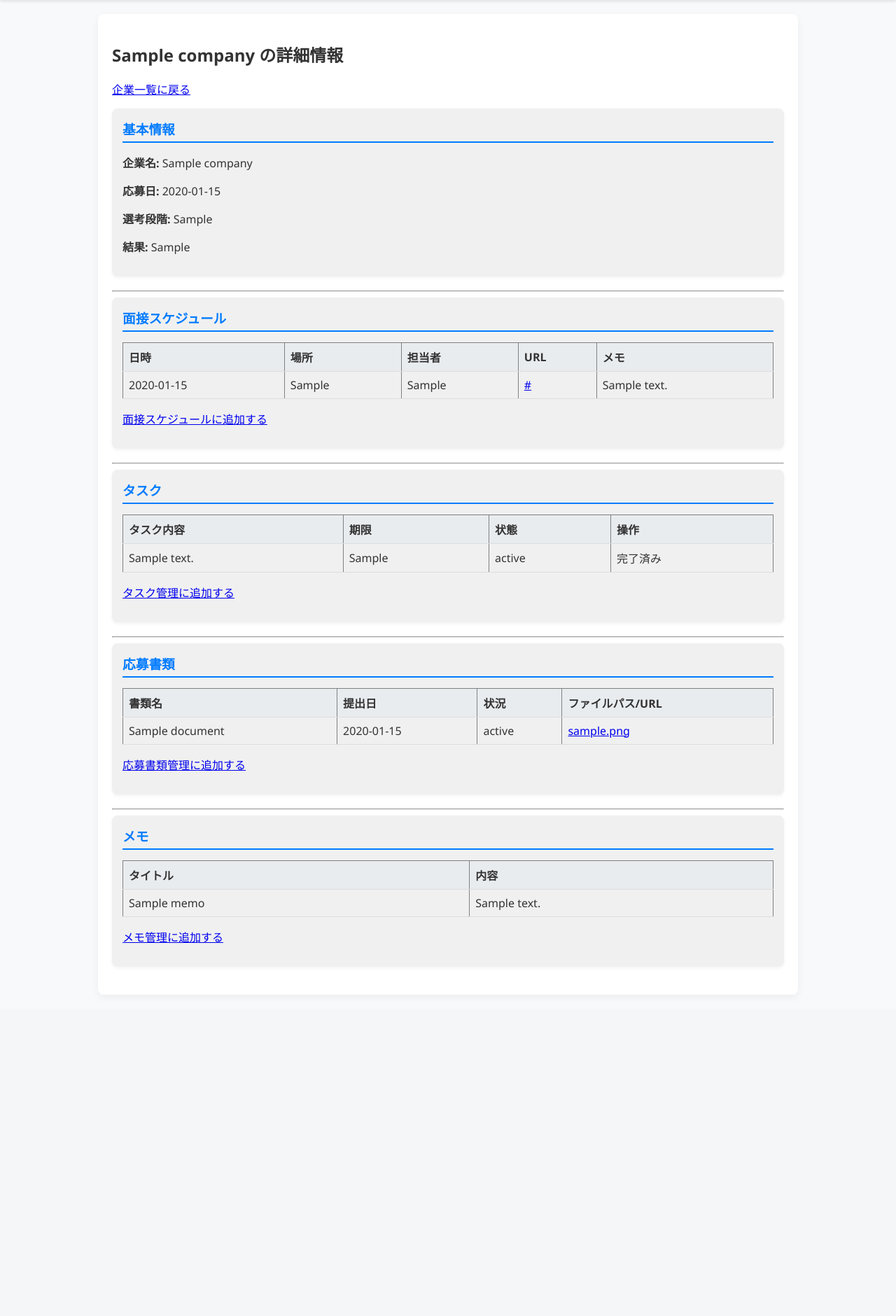
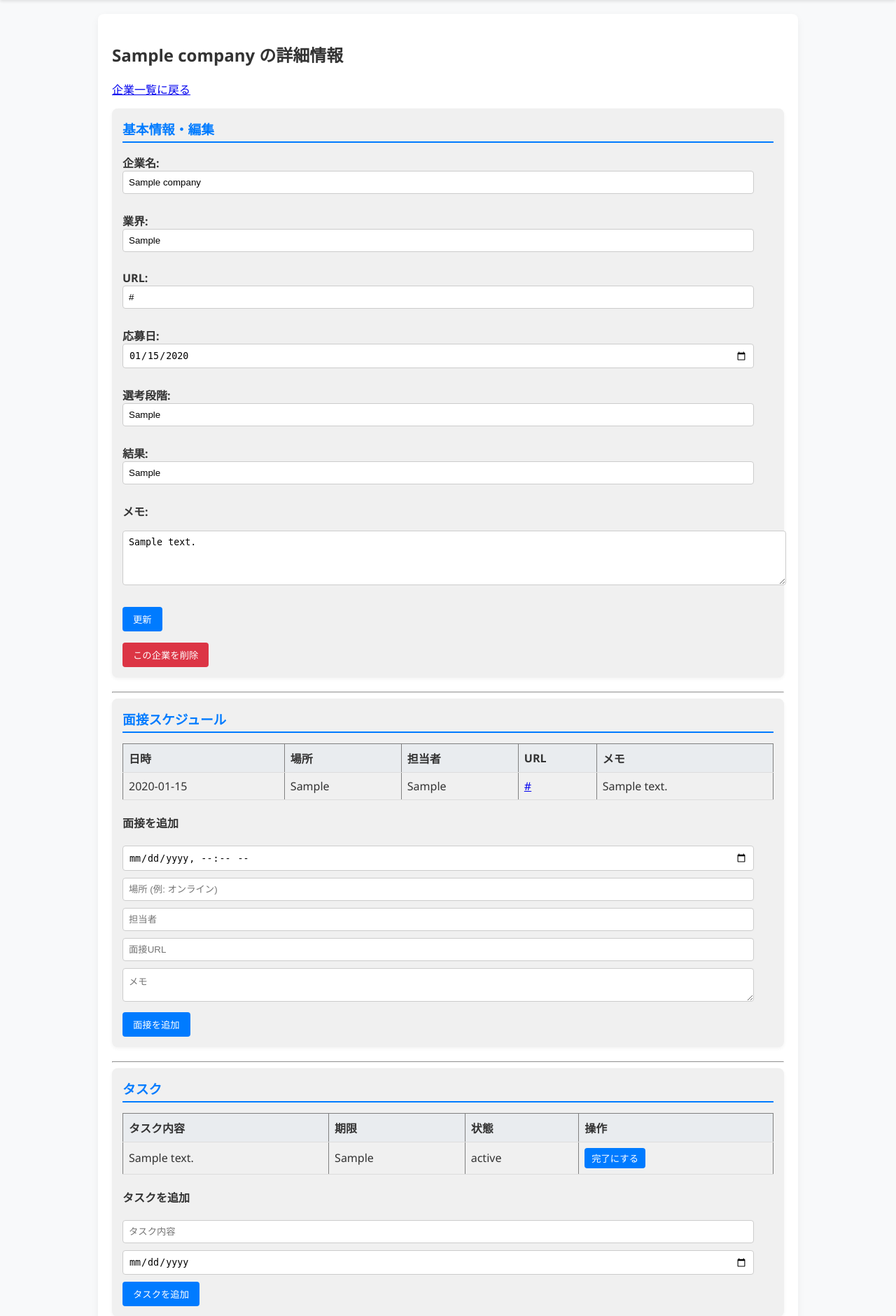
Before and after one commit to KA7zzz/syukatsuapp, a Flask app: page /company/1 in a window 1280 px wide. Shown: the part 55-1935 px from the top of the page at 70% size. Before the commit the page ends 1402 px from the top, so only its background shows below. Run offline with Flask 3, Linux system fonts and the light colour scheme; a user stored in the database is signed in; tables that the repository leaves empty hold one stand-in row (values such as "Sample post").

Commit message:
企業詳細ページにおいて、企業情報の編集フォームを追加し、面接、タスク、書類、メモの追加機能を強化しました。また、各セクションの見出しを改善し、ユーザーインターフェースを向上させました。

```diff
--- a/templates/company_detail.html
+++ b/templates/company_detail.html
@@ -7,11 +7,21 @@
     <p><a href="{{ url_for('dashboard') }}">企業一覧に戻る</a></p>
 
     <div class="company-detail-section">
-        <h3>基本情報</h3>
-        <p><strong>企業名:</strong> {{ company.name }}</p>
-        <p><strong>応募日:</strong> {{ company.application_date }}</p>
-        <p><strong>選考段階:</strong> {{ company.selection_stage }}</p>
-        <p><strong>結果:</strong> {{ company.result }}</p>
+        <h3>基本情報・編集</h3>
+        <form action="{{ url_for('edit_company', company_id=company.id) }}" method="post">
+            <p><strong>企業名:</strong> <input type="text" name="name" value="{{ company.name }}" required></p>
+            <p><strong>業界:</strong> <input type="text" name="industry" value="{{ company.industry or '' }}"></p>
+            <p><strong>URL:</strong> <input type="url" name="url" value="{{ company.url or '' }}"></p>
+            <p><strong>応募日:</strong> <input type="date" name="application_date" value="{{ company.application_date or '' }}"></p>
+            <p><strong>選考段階:</strong> <input type="text" name="selection_stage" value="{{ company.selection_stage or '' }}"></p>
+            <p><strong>結果:</strong> <input type="text" name="result" value="{{ company.result or '' }}"></p>
+            <p><strong>メモ:</strong></p>
+            <textarea name="notes" rows="4" style="width:100%;">{{ company.notes or '' }}</textarea>
+            <p><input type="submit" value="更新" class="btn btn-primary"></p>
+        </form>
+        <form action="{{ url_for('delete_company', company_id=company.id) }}" method="post" onsubmit="return confirm('本当にこの企業情報を削除しますか？関連する全ての情報が削除されます。');">
+            <input type="submit" value="この企業を削除" class="btn btn-danger">
+        </form>
     </div>
 
     <hr>
@@ -44,7 +54,15 @@
         {% else %}
             <p>この企業には面接情報が登録されていません。</p>
         {% endif %}
-        <p><a href="{{ url_for('interviews') }}">面接スケジュールに追加する</a></p>
+        <h4>面接を追加</h4>
+        <form action="{{ url_for('add_interview', company_id=company.id) }}" method="post">
+            <input type="datetime-local" name="date_time" required>
+            <input type="text" name="location" placeholder="場所 (例: オンライン)">
+            <input type="text" name="person" placeholder="担当者">
+            <input type="url" name="url" placeholder="面接URL">
+            <textarea name="notes" placeholder="メモ"></textarea>
+            <input type="submit" value="面接を追加">
+        </form>
     </div>
 
     <hr>
@@ -68,14 +86,9 @@
                         <td>{{ task.deadline }}</td>
                         <td>{{ task.status }}</td>
                         <td>
-                            {% if task.status == '未完了' %}
-                                <form action="{{ url_for('complete_task') }}" method="post" style="display:inline;">
-                                    <input type="hidden" name="task_id" value="{{ task.id }}">
-                                    <input type="submit" value="完了" style="padding: 5px 10px; background-color: #28a745; color: white; border: none; border-radius: 4px; cursor: pointer;">
-                                </form>
-                            {% else %}
-                                <span>完了済み</span>
-                            {% endif %}
+                            <form action="{{ url_for('toggle_task', task_id=task.id) }}" method="post" style="display:inline;">
+                                <input type="submit" value="{{ '未完了に戻す' if task.status == '完了' else '完了にする' }}" style="padding: 5px 10px; border: none; border-radius: 4px; cursor: pointer;">
+                            </form>
                         </td>
                     </tr>
                     {% endfor %}
@@ -84,7 +97,12 @@
         {% else %}
             <p>この企業に関連するタスクは登録されていません。</p>
         {% endif %}
-        <p><a href="{{ url_for('tasks') }}">タスク管理に追加する</a></p>
+        <h4>タスクを追加</h4>
+        <form action="{{ url_for('add_task', company_id=company.id) }}" method="post">
+            <input type="text" name="content" placeholder="タスク内容" required>
+            <input type="date" name="deadline">
+            <input type="submit" value="タスクを追加">
+        </form>
     </div>
 
     <hr>
@@ -115,7 +133,14 @@
         {% else %}
             <p>この企業に関連する応募書類は登録されていません。</p>
         {% endif %}
-        <p><a href="{{ url_for('documents') }}">応募書類管理に追加する</a></p>
+        <h4>書類を追加</h4>
+        <form action="{{ url_for('add_document', company_id=company.id) }}" method="post">
+            <input type="text" name="document_name" placeholder="書類名" required>
+            <input type="date" name="submission_date">
+            <input type="text" name="status" placeholder="状況 (例: 提出済み)">
+            <input type="text" name="file_path" placeholder="ファイルパス/URL">
+            <input type="submit" value="書類を追加">
+        </form>
     </div>
 
     <hr>
@@ -134,7 +159,7 @@
                     {% for memo in memos %}
                     <tr>
                         <td>{{ memo.title }}</td>
-                        <td>{{ memo.content }}</td>
+                        <td>{{ memo.content|safe }}</td>
                     </tr>
                     {% endfor %}
                 </tbody>
@@ -142,7 +167,12 @@
         {% else %}
             <p>この企業に関連するメモは登録されていません。</p>
         {% endif %}
-        <p><a href="{{ url_for('memos') }}">メモ管理に追加する</a></p>
+        <h4>メモを追加</h4>
+        <form action="{{ url_for('add_memo', company_id=company.id) }}" method="post">
+            <input type="text" name="title" placeholder="タイトル" required>
+            <textarea name="content" placeholder="内容"></textarea>
+            <input type="submit" value="メモを追加">
+        </form>
     </div>
 
     <style>
@@ -160,6 +190,10 @@
             padding-bottom: 5px;
             margin-bottom: 15px;
         }
+        .company-detail-section h4 {
+            margin-top: 20px;
+            color: #333;
+        }
         .company-detail-section table {
             margin-top: 15px;
         }
@@ -171,5 +205,27 @@
         .company-detail-section th {
             background-color: #e9ecef;
         }
+        .company-detail-section form input[type="text"],
+        .company-detail-section form input[type="url"],
+        .company-detail-section form input[type="date"],
+        .company-detail-section form input[type="datetime-local"],
+        .company-detail-section form textarea {
+            width: 95%;
+            padding: 8px;
+            margin-bottom: 10px;
+            border-radius: 4px;
+            border: 1px solid #ccc;
+        }
+        .company-detail-section form input[type="submit"] {
+            padding: 8px 15px;
+            background-color: #007bff;
+            color: white;
+            border: none;
+            border-radius: 4px;
+            cursor: pointer;
+        }
+        .btn-danger {
+            background-color: #dc3545 !important;
+        }
     </style>
 {% endblock %}
```
